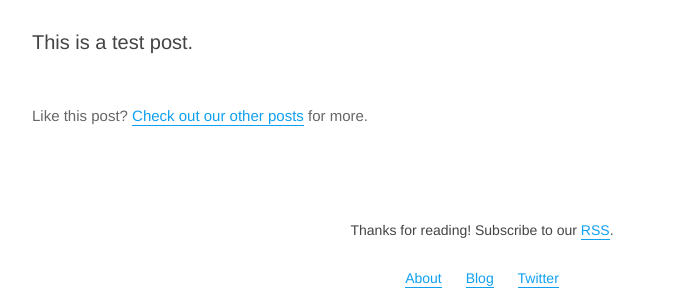
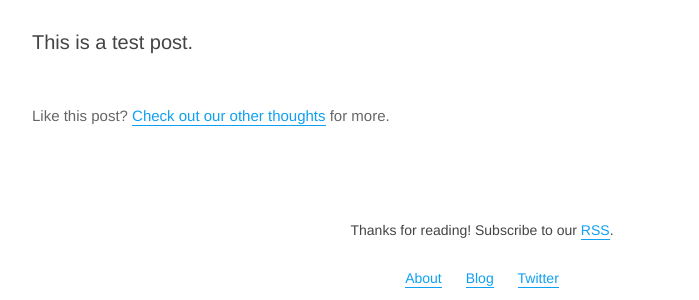
Before and after one commit to Undesigned/undesigned.github.io, a Jekyll site: the page built from _posts/2014-04-07-test-post.md, in a window 1280 px wide. Shown: the part 249-549 px from the top of the page, without its empty margins (158-857 px from the left). Built offline with Jekyll 4.4.1, drawn with Linux system fonts in a browser that asks for light colours.

Commit message:
Update permalink structure

```diff
--- a/_config.yml
+++ b/_config.yml
@@ -1,7 +1,7 @@
-permalink: thoughts/:year/:month/:day/:title/
+permalink: thoughts/:title-:i_month:year/
 markdown: kramdown
 paginate: 10
-paginate_path: 'thoughts/page:num'
+paginate_path: 'thoughts/:num'
 exclude:
   - make.sh
   - README.md
--- a/_layouts/post.html
+++ b/_layouts/post.html
@@ -8,6 +8,6 @@ layout: default
   <div class="post_body">
     {{ content }}
 
-    <p id="followme">Like this post? <a href="/thoughts">Check out our other posts</a> for more.</p>
+    <p id="followme">Like this post? <a href="/thoughts">Check out our other thoughts</a> for more.</p>
   </div>
 </article>
```
